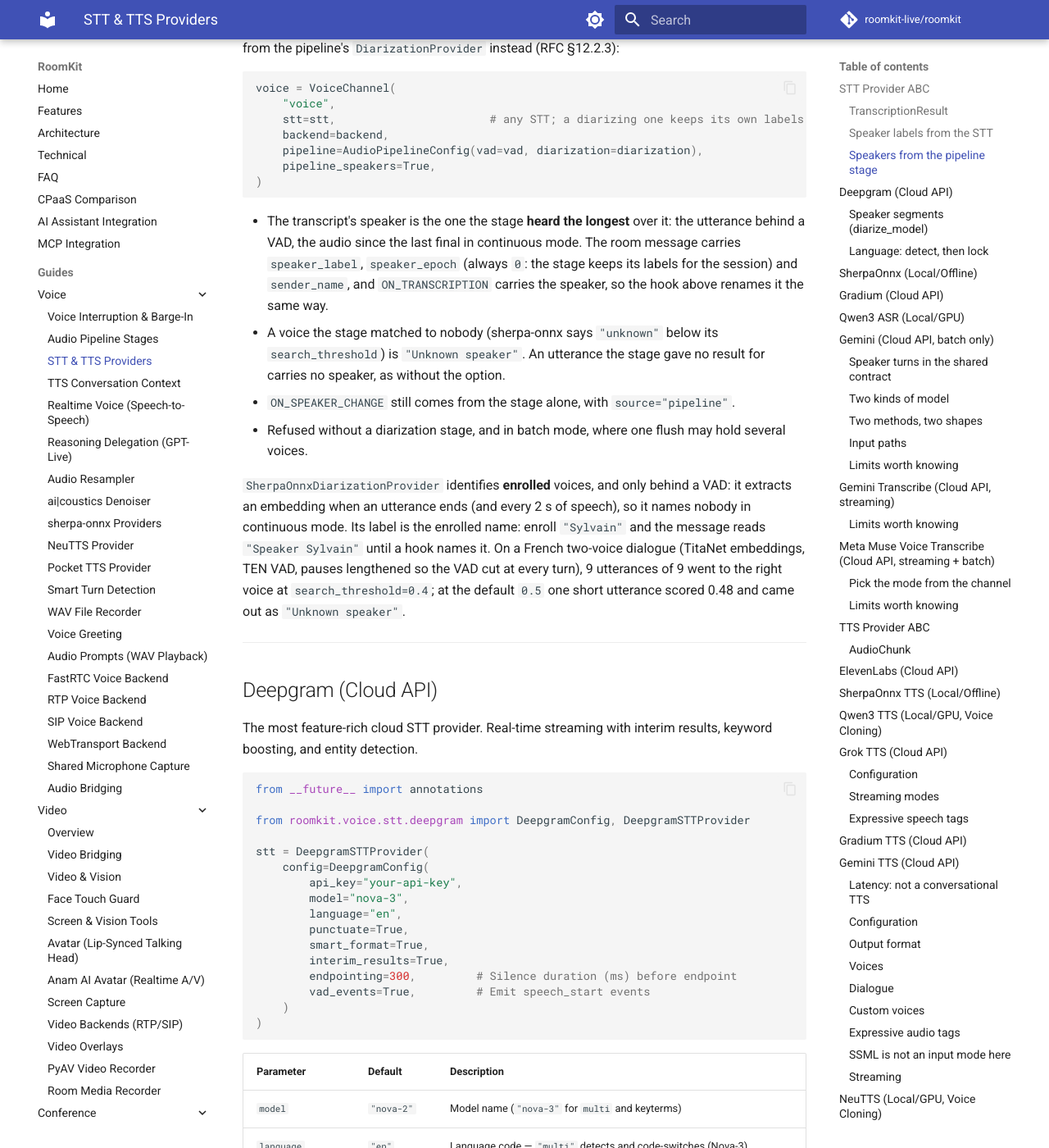
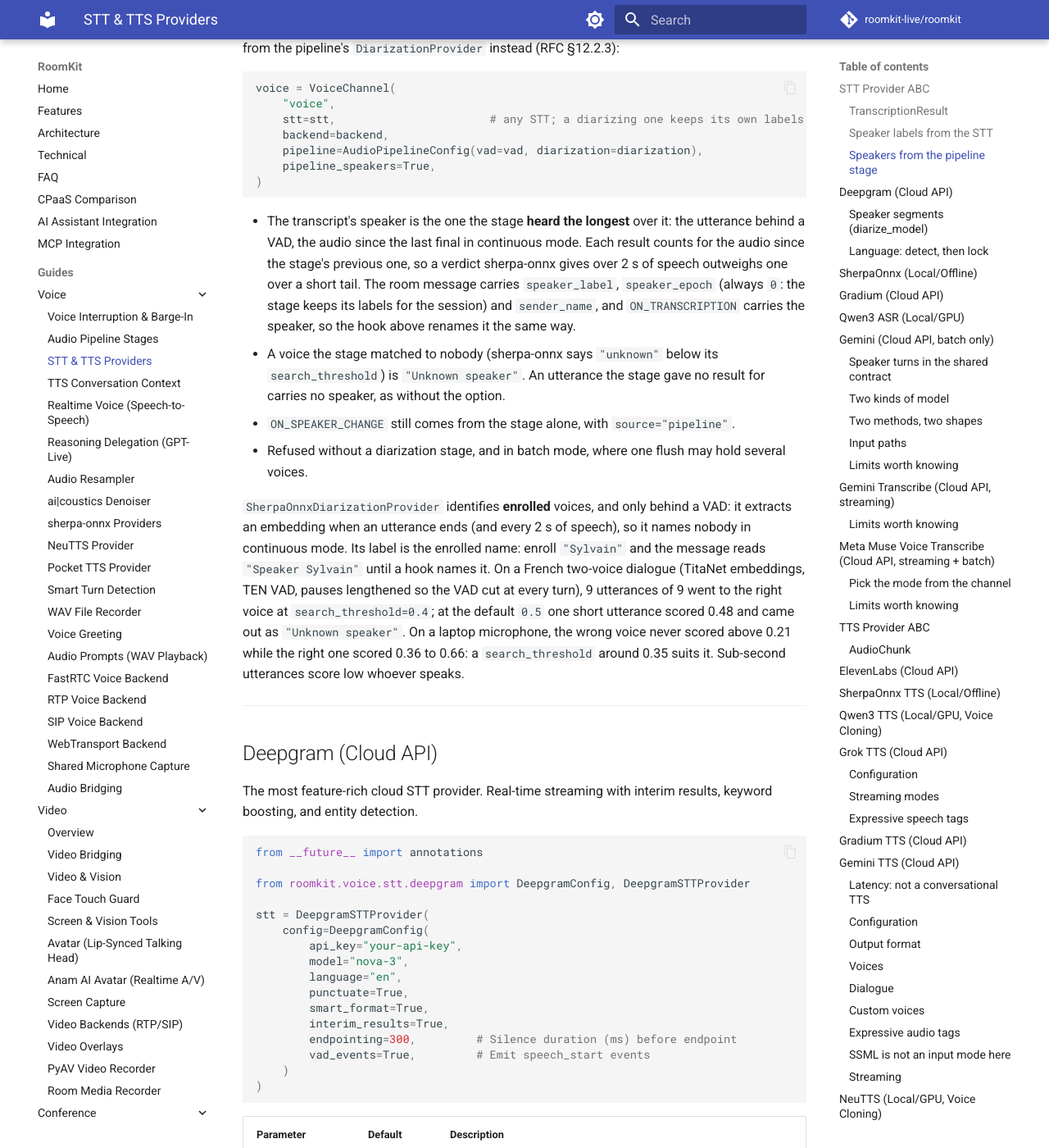
Before and after one commit to roomkit-live/roomkit-docs, an MkDocs documentation site: the page built from docs/guides/stt-tts-providers.md, in a window 1280 px wide and 1400 px high, scrolled down 3142 px. Shown: the whole window at 82% size. Built offline with MkDocs 1.6.1 and Material for MkDocs 9.7.7, drawn with Linux system fonts in a browser that asks for light colours; comment, search, counter and statistics services are not loaded.

Commit message:
docs(voice): a stage verdict weighs the speech it judged, and the threshold a laptop microphone suits (RMK-254)

```diff
--- a/docs/guides/stt-tts-providers.md
+++ b/docs/guides/stt-tts-providers.md
@@ -161,7 +161,9 @@ voice = VoiceChannel(
 
 - The transcript's speaker is the one the stage **heard the longest** over it:
   the utterance behind a VAD, the audio since the last final in continuous
-  mode. The room message carries `speaker_label`, `speaker_epoch` (always `0`:
+  mode. Each result counts for the audio since the stage's previous one, so
+  a verdict sherpa-onnx gives over 2 s of speech outweighs one over a short
+  tail. The room message carries `speaker_label`, `speaker_epoch` (always `0`:
   the stage keeps its labels for the session) and `sender_name`, and
   `ON_TRANSCRIPTION` carries the speaker, so the hook above renames it the
   same way.
@@ -180,7 +182,10 @@ name: enroll `"Sylvain"` and the message reads `"Speaker Sylvain"` until a
 hook names it. On a French two-voice dialogue (TitaNet embeddings, TEN VAD,
 pauses lengthened so the VAD cut at every turn), 9 utterances of 9 went to the
 right voice at `search_threshold=0.4`; at the default `0.5` one short
-utterance scored 0.48 and came out as `"Unknown speaker"`.
+utterance scored 0.48 and came out as `"Unknown speaker"`. On a laptop
+microphone, the wrong voice never scored above 0.21 while the right one scored
+0.36 to 0.66: a `search_threshold` around 0.35 suits it. Sub-second
+utterances score low whoever speaks.
 
 ---
 
```
